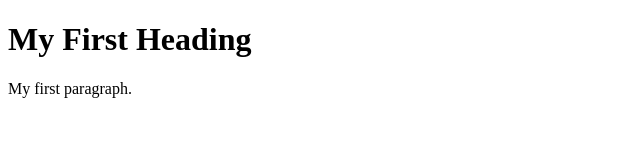
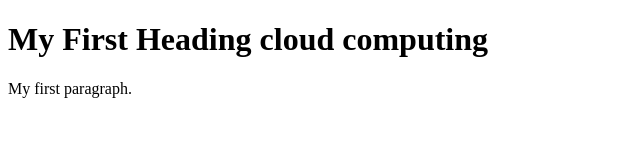
Before and after one commit to viha105/asmitha, a plain HTML site: page index.html in a window 1280 px wide. Shown: the whole page, without its empty margins (0-640 px from the left). Drawn offline with Linux system fonts and the light colour scheme.

Commit message:
index.html

```diff
--- a/index.html
+++ b/index.html
@@ -2,7 +2,7 @@
 <html>
 <body>
 
-<h1>My First Heading</h1>
+<h1>My First Heading cloud computing</h1>
 
 <p>My first paragraph.</p>
 
```
